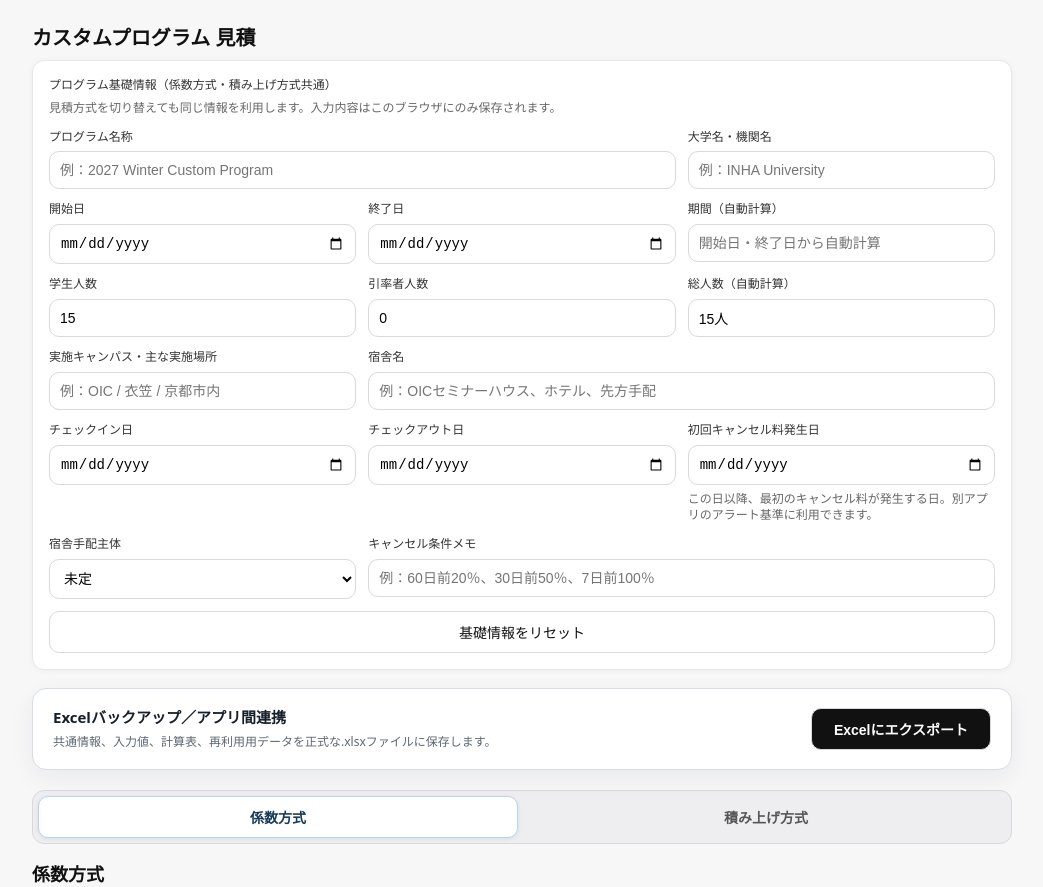
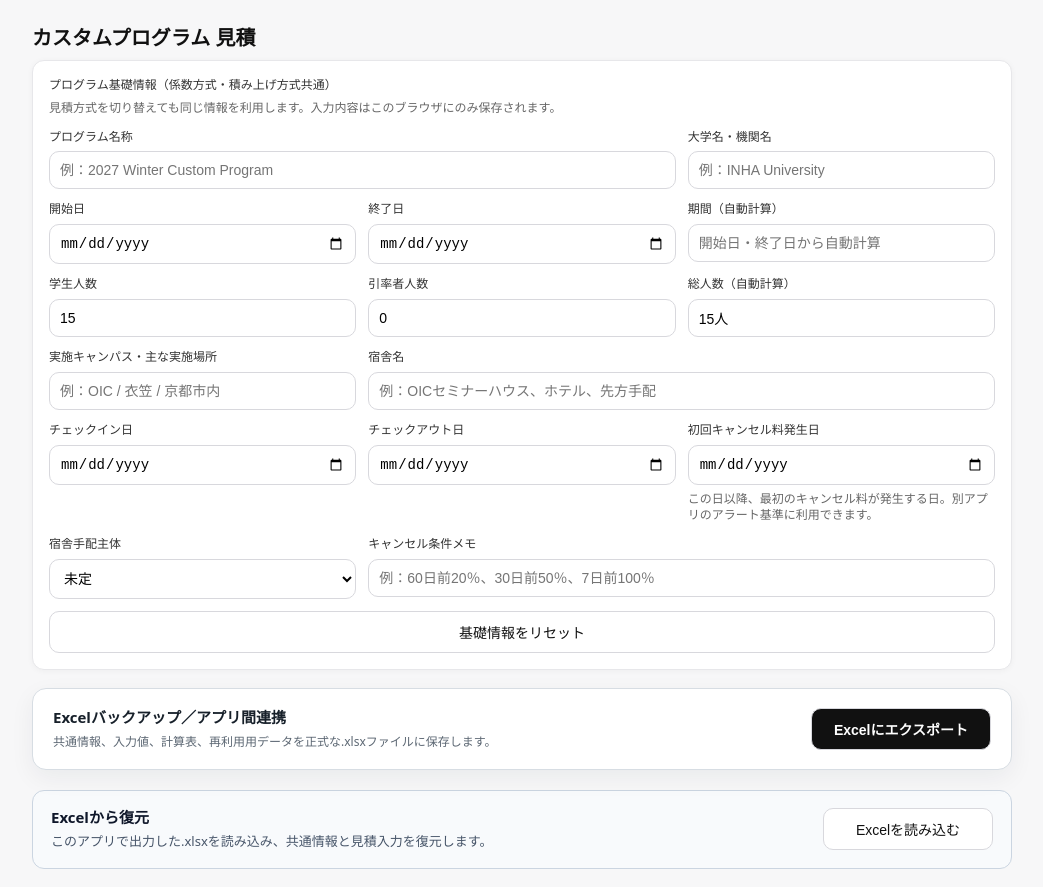
Before and after one commit to Steveston147/mitsumori, a React (Vite) app: page / in a window 1280 px wide. Shown: the top 887 px of the page, without its empty margins (118-1161 px from the left). Built offline with nearby package versions, Linux system fonts and the light colour scheme.

Commit message:
Mount Excel backup import workflow

```diff
--- a/src/main.jsx
+++ b/src/main.jsx
@@ -7,6 +7,7 @@ import StudentCollaborationCosts from "./components/StudentCollaborationCosts.js
 import CommonCosts from "./components/CommonCosts.jsx";
 import BuildUpSummary from "./components/BuildUpSummary.jsx";
 import EstimateExcelExport from "./components/EstimateExcelExport.jsx";
+import EstimateExcelImport from "./components/EstimateExcelImport.jsx";
 import "./styles.css";
 
 ReactDOM.createRoot(document.getElementById("root")).render(
@@ -14,6 +15,7 @@ ReactDOM.createRoot(document.getElementById("root")).render(
     <App />
     <ProgramBasicInfo />
     <EstimateExcelExport />
+    <EstimateExcelImport />
     <JapaneseCourseCosts />
     <StudentCollaborationCosts />
     <CommonCosts />
```
